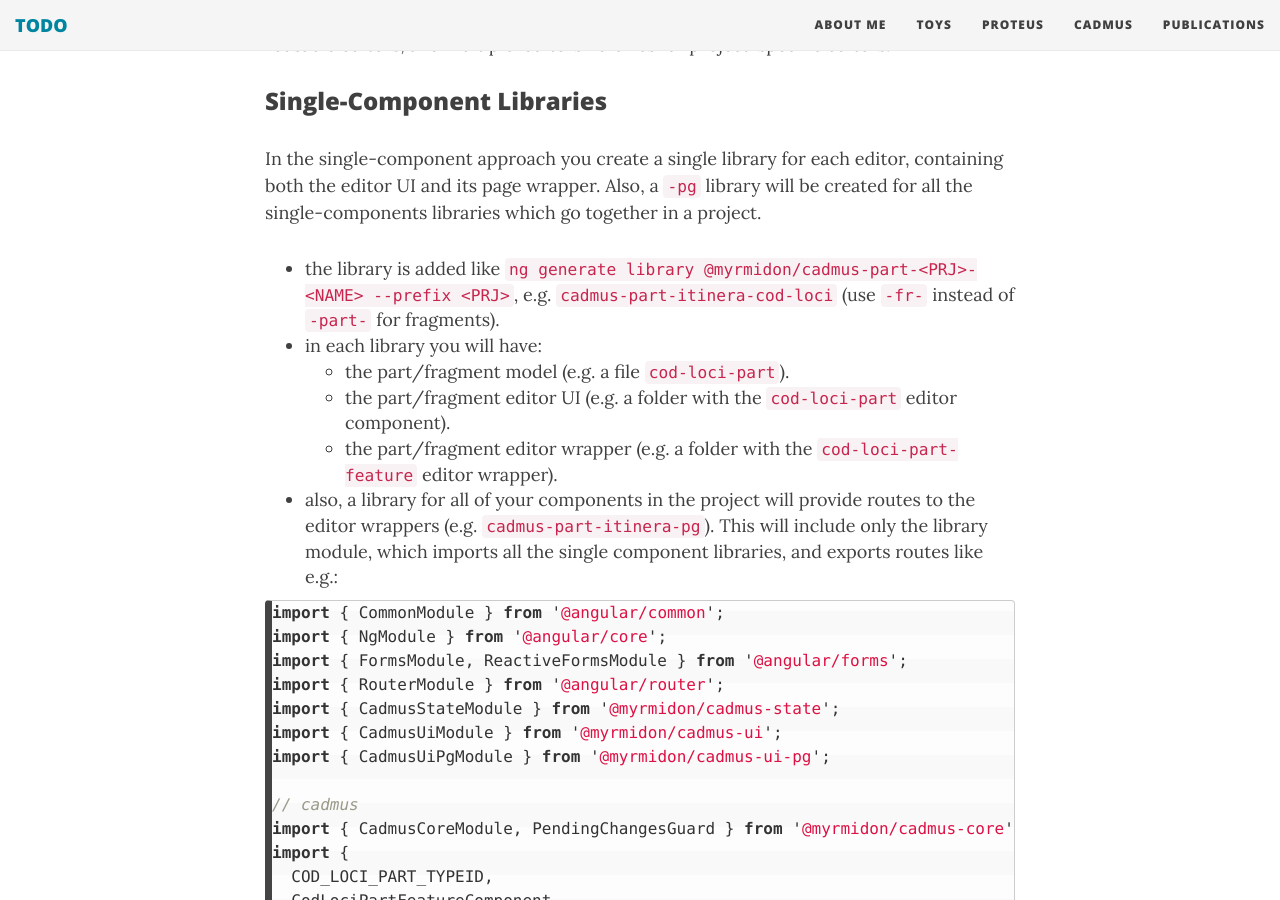
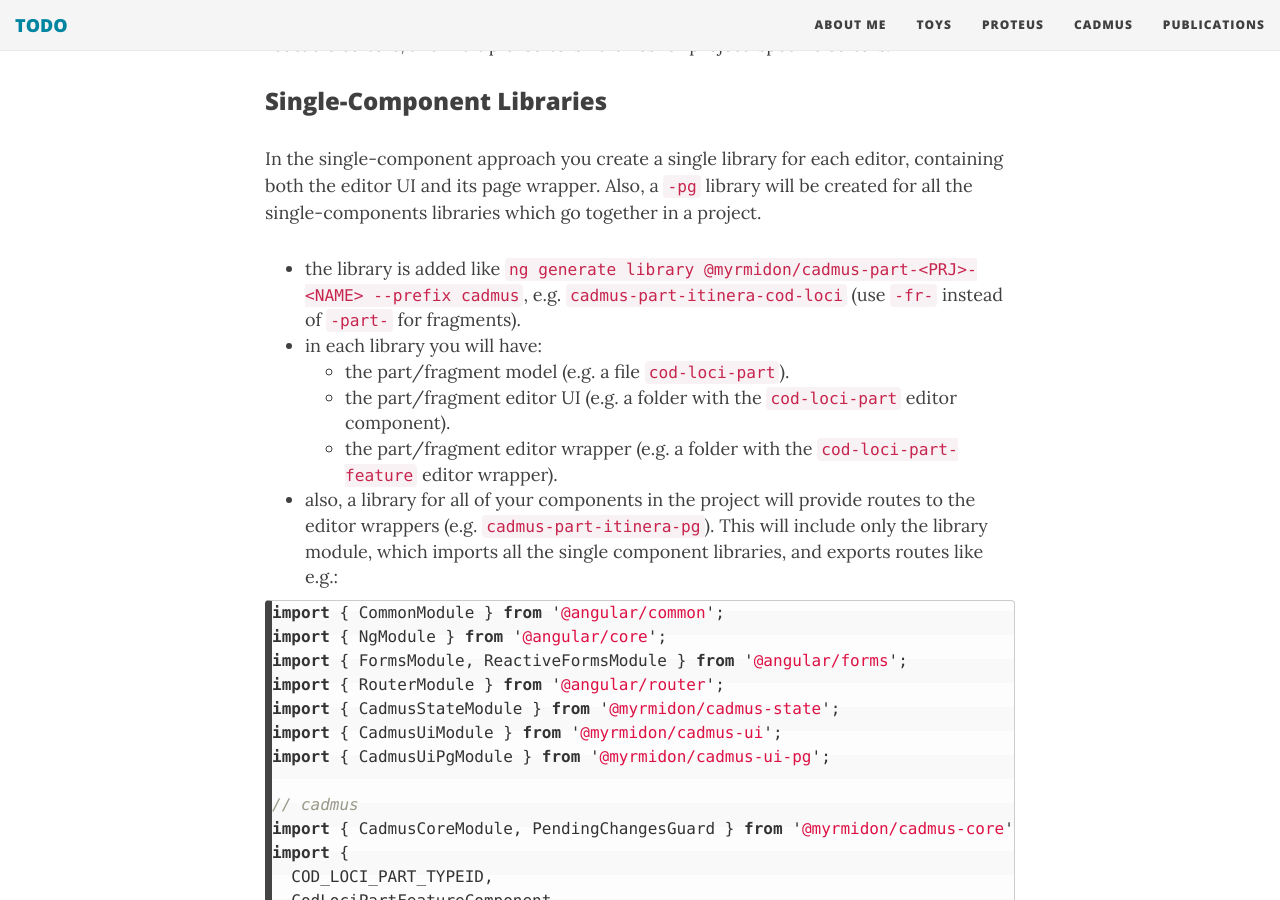
Before and after one commit to Myrmex/overview, a Jekyll site: the page built from cadmus/dev/frontend/libs.md, in a window 1280 px wide and 900 px high, scrolled down 979 px. Built offline with Jekyll 4.4.1, drawn with Linux system fonts in a browser that asks for light colours; nearby versions of some CDN libraries.

Commit message:
Update libs.md

```diff
--- a/cadmus/dev/frontend/libs.md
+++ b/cadmus/dev/frontend/libs.md
@@ -30,7 +30,7 @@ Of course, you can also adopt a mixed strategy, reserving single-editor librarie
 
 In the single-component approach you create a single library for each editor, containing both the editor UI and its page wrapper. Also, a `-pg` library will be created for all the single-components libraries which go together in a project.
 
-- the library is added like `ng generate library @myrmidon/cadmus-part-<PRJ>-<NAME> --prefix <PRJ>`, e.g. `cadmus-part-itinera-cod-loci` (use `-fr-` instead of `-part-` for fragments).
+- the library is added like `ng generate library @myrmidon/cadmus-part-<PRJ>-<NAME> --prefix cadmus`, e.g. `cadmus-part-itinera-cod-loci` (use `-fr-` instead of `-part-` for fragments).
 - in each library you will have:
   - the part/fragment model (e.g. a file `cod-loci-part`).
   - the part/fragment editor UI (e.g. a folder with the `cod-loci-part` editor component).
```
